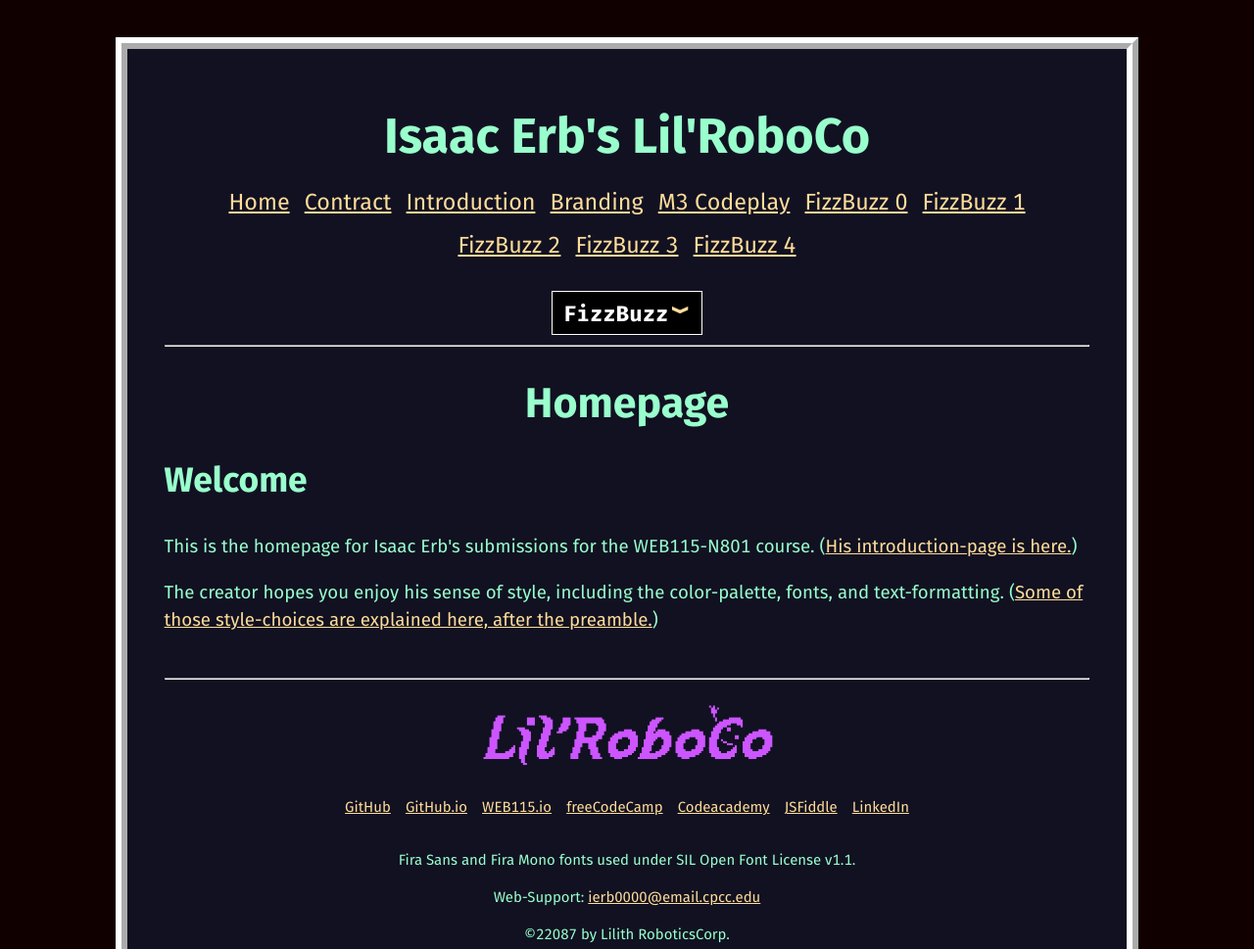
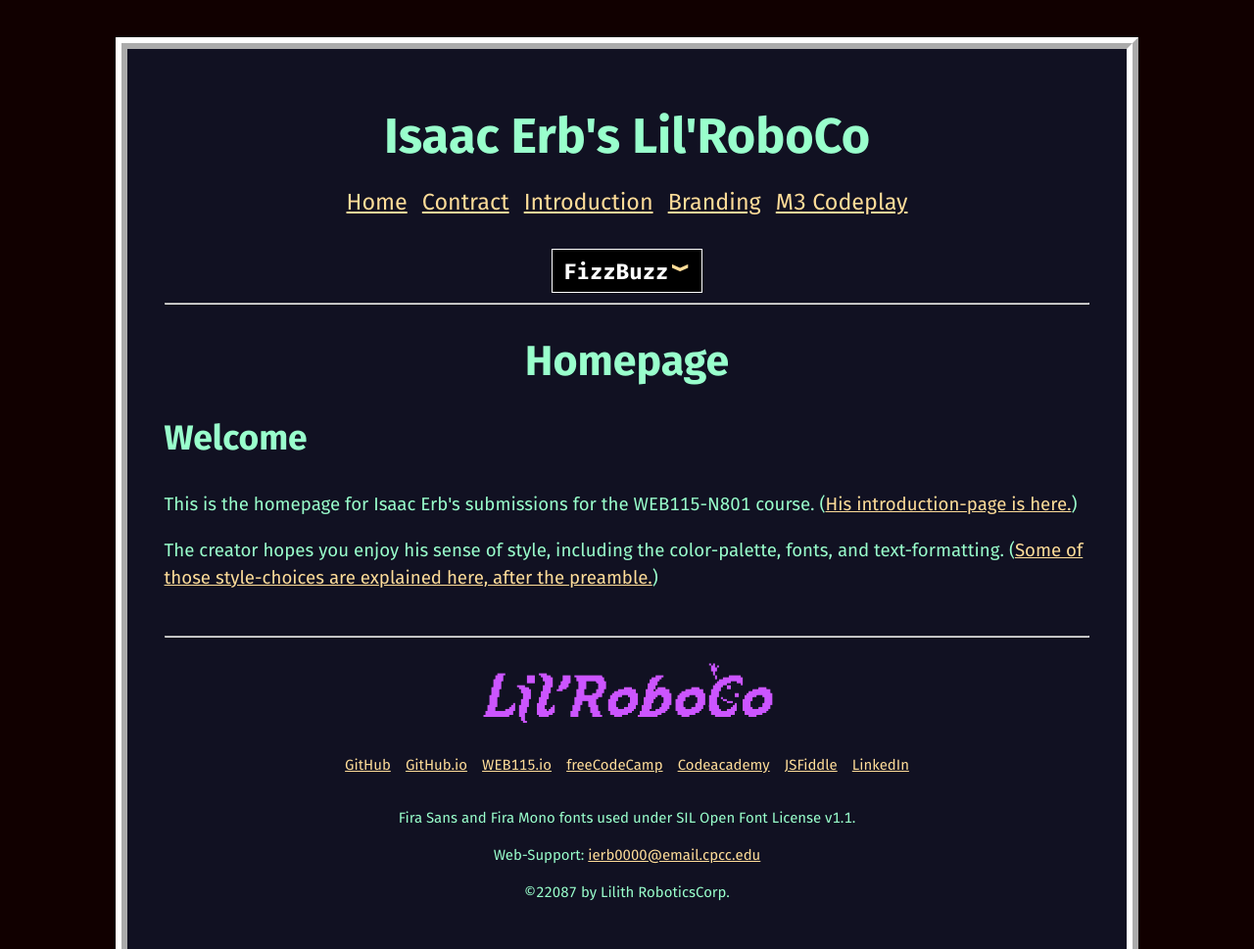
Before and after one commit to IsaacErb-CPCC/IsaacErb-CPCC.github.io, a plain HTML site: page web115/index.html in a window 1280 px wide. Shown: the top 969 px of the page at 98% size. Drawn offline with Linux system fonts and the light colour scheme.

Commit message:
Attempting to add dropdown menu for FizzBuzz-page-links in header, 7.

```diff
--- a/web115/components/header-gen.html
+++ b/web115/components/header-gen.html
@@ -9,11 +9,6 @@
 			<li><a href="introductions.html" class="nav-link">Introduction</a></li>
 			<li><a href="brand.html" class="nav-link">Branding</a></li>
 			<li><a href="m3-code-output.html" class="nav-link">M3 Codeplay</a></li>
-			<li><a href="fizzbuzz0.html" class="nav-link">FizzBuzz 0</a></li>
-			<li><a href="fizzbuzz1.html" class="nav-link">FizzBuzz 1</a></li>
-			<li><a href="fizzbuzz2.html" class="nav-link">FizzBuzz 2</a></li>
-			<li><a href="fizzbuzz3.html" class="nav-link">FizzBuzz 3</a></li>
-			<li><a href="fizzbuzz4.html" class="nav-link">FizzBuzz 4</a></li>
 		</ul>
 
 		<button type="menu" id="fizzbuzz-dropdown">FizzBuzz<span  class="symbol">_</span></button>
```
